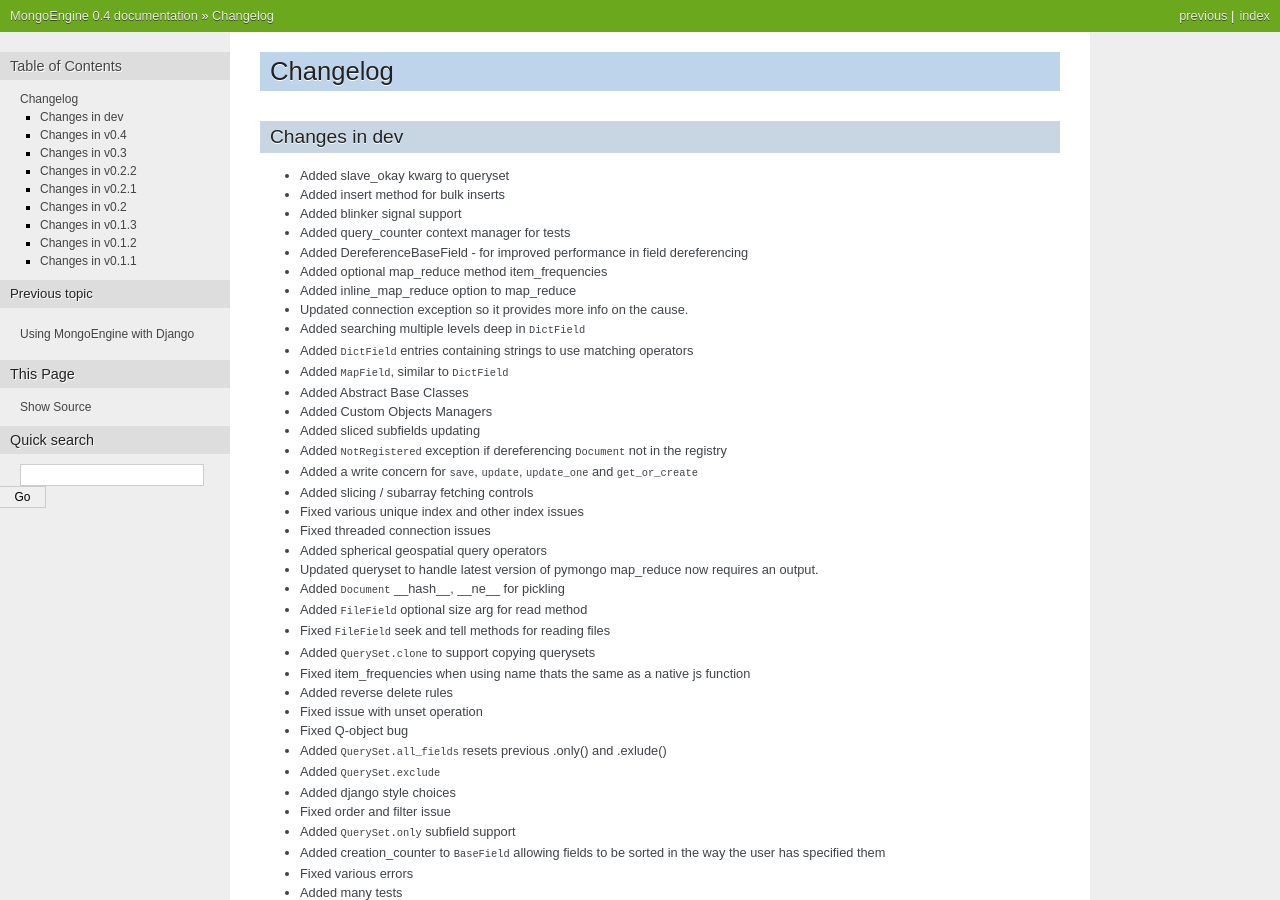
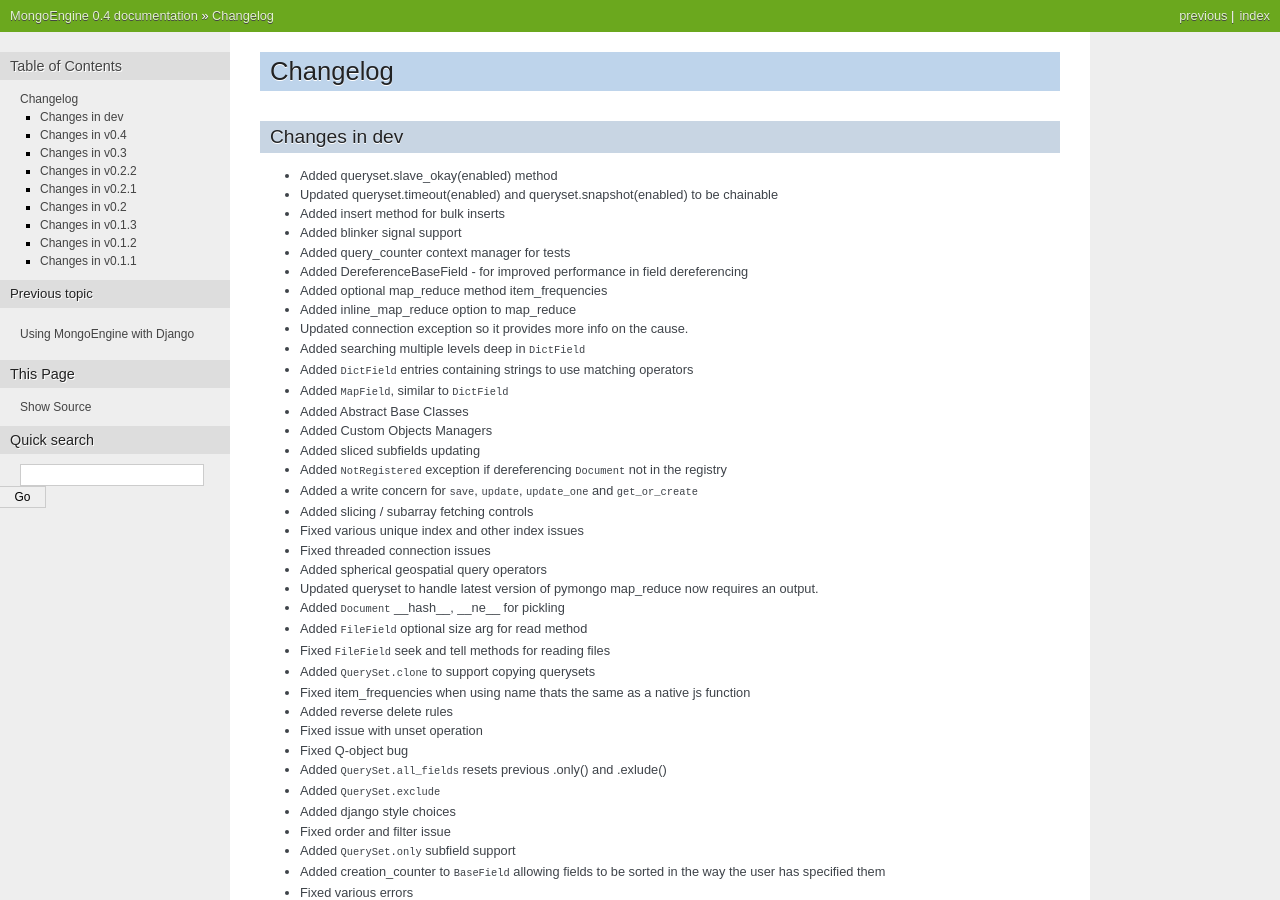
Before and after one commit to MongoEngine/mongoengine, a Sphinx documentation site: the page built from docs/changelog.rst, in a window 1280 px wide and 900 px high. Built offline with Sphinx 7.4.7, drawn with Linux system fonts in a browser that asks for light colours.

Commit message:
Updated changelog

```diff
--- a/docs/changelog.rst
+++ b/docs/changelog.rst
@@ -5,7 +5,8 @@ Changelog
 Changes in dev
 ==============
 
-- Added slave_okay kwarg to queryset
+- Added queryset.slave_okay(enabled) method
+- Updated queryset.timeout(enabled) and queryset.snapshot(enabled) to be chainable
 - Added insert method for bulk inserts
 - Added blinker signal support
 - Added query_counter context manager for tests
```
